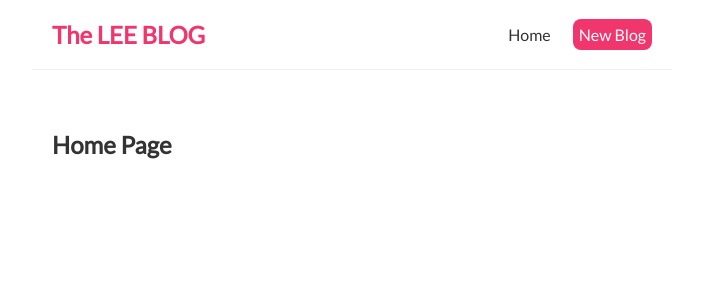
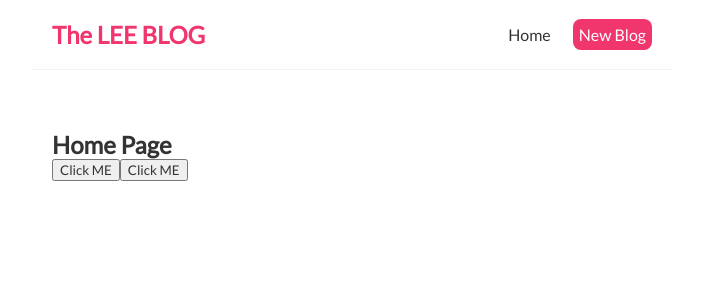
Before and after one commit to luthentic/REACT, a React (Create React App) app in the folder reactpr/: page / in a window 1280 px wide. Shown: the top 300 px of the page, without its empty margins (288-991 px from the left). Built offline with nearby package versions, Linux system fonts and the light colour scheme.

Commit message:
click EVENTS

```diff
--- a/reactpr/src/Home.js
+++ b/reactpr/src/Home.js
@@ -1,7 +1,16 @@
 const Home = () => {
+  const handleClcik = (e) =>{
+    console.log('HELLO LEE',e);
+  }
+  const again = (name,e) =>{
+    console.log('HELLO' + name ,e.target);
+  }
+
   return (
     <div className="home">
       <h2>Home Page</h2>
+      <button onClick={handleClcik}>Click ME</button>
+      <button onClick={(e)=> again('KIM',e)}>Click ME</button>
     </div>
   );
 }
```
